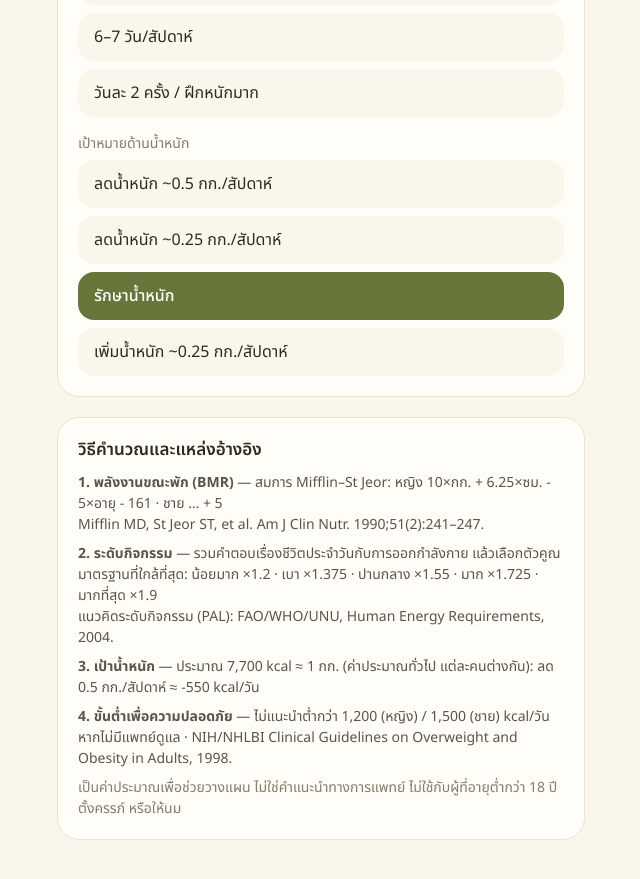
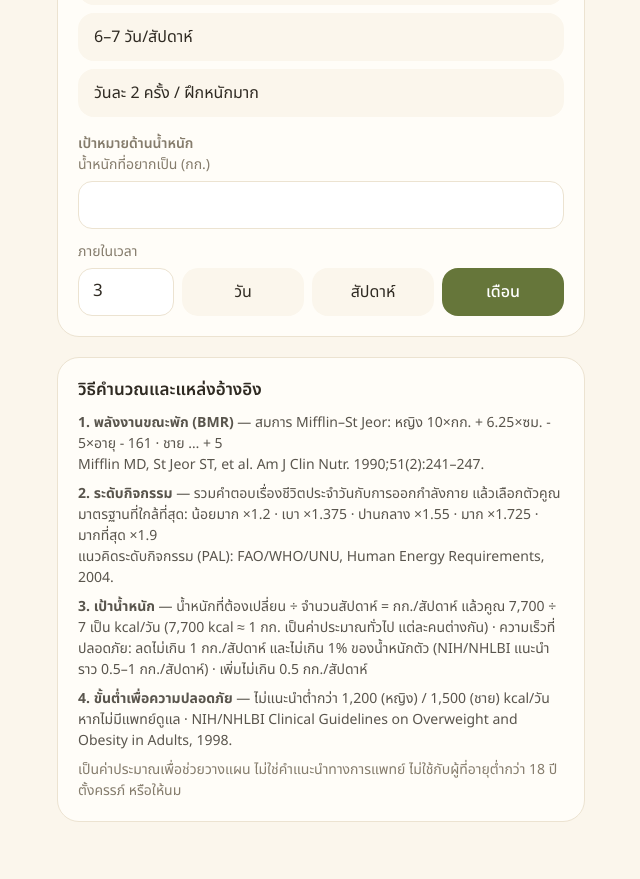
Before and after one commit to yanibabe/yani-food-diary, a Next.js app: page /goals in a window 1280 px wide. Shown: the part 1220-2099 px from the top of the page, without its empty margins (319-959 px from the left). Built offline with nearby package versions, Linux system fonts and the light colour scheme.

Commit message:
Weight goal: target weight + time, with safe-pace cap
Co-Authored-By: Claude Opus 5.5 <noreply@anthropic.com>

```diff
--- a/app/goals/page.tsx
+++ b/app/goals/page.tsx
@@ -5,13 +5,14 @@ import {
   ACTIVITY_LEVELS,
   DAILY_LABEL,
   EXERCISE_LABEL,
-  GOAL_LABEL,
+  UNIT_TH,
   estimateEnergy,
   macroTargets,
 } from "../lib/energy";
+import { shiftDateKey, thaiDateKey, thaiDateLabel } from "../lib/date";
 import { fmtKcal } from "../lib/nutrition";
 import { useStore } from "../lib/store";
-import type { DailyActivity, ExerciseFreq, Goals, Profile, Sex, WeightGoal } from "../lib/types";
+import type { DailyActivity, DurationUnit, ExerciseFreq, Goals, Profile, Sex } from "../lib/types";
 
 const EMPTY: Profile = {
   age: 0,
@@ -20,10 +21,26 @@ const EMPTY: Profile = {
   sex: "female",
   daily: "sitting",
   exercise: "none",
-  goal: "maintain",
+  targetWeightKg: 0,
+  duration: 3,
+  durationUnit: "month",
   pregnant: false,
   breastfeeding: false,
 };
+
+/** Profiles saved before "target weight + time" existed get sensible starting values. */
+function fillProfile(pr: Profile | null): Profile | null {
+  if (!pr) return null;
+  const { targetWeightKg, duration, durationUnit } = pr as Partial<Profile>;
+  return {
+    ...pr,
+    targetWeightKg: targetWeightKg ?? pr.weightKg,
+    duration: duration ?? 3,
+    durationUnit: durationUnit ?? "month",
+  };
+}
+
+const kg = (n: number) => (Math.round(n * 10) / 10).toString();
 
 function Choice<T extends string>({
   value,
@@ -52,6 +69,55 @@ function Choice<T extends string>({
   );
 }
 
+function PlanSummary({
+  p,
+  plan,
+  onUseSafe,
+}: {
+  p: Profile;
+  plan: import("../lib/energy").WeightPlan;
+  onUseSafe: (months: number) => void;
+}) {
+  const today = thaiDateKey();
+  if (plan.direction === "keep") {
+    return (
+      <p className="rounded-2xl bg-paper px-4 py-3 text-[15px]" data-testid="plan-summary">
+        แผน: <b>รักษาน้ำหนัก</b> ไว้ที่ {kg(p.weightKg)} กก.
+      </p>
+    );
+  }
+  const verb = plan.direction === "lose" ? "ลด" : "เพิ่ม";
+  const reachDays = plan.tooFast ? plan.safeWeeks * 7 : plan.days;
+  return (
+    <div className="space-y-2" data-testid="plan-summary">
+      <div className="rounded-2xl bg-paper px-4 py-3 text-[15px]">
+        <div>
+          แผน: <b>{verb} {kg(plan.changeKg)} กก.</b> ({kg(p.weightKg)} → {kg(p.targetWeightKg)} กก.) ภายใน {p.duration} {UNIT_TH[p.durationUnit]}
+        </div>
+        <div className="text-muted">
+          ≈ {kg(plan.usedKgPerWeek)} กก./สัปดาห์ · ถึงเป้าประมาณ {thaiDateLabel(shiftDateKey(today, Math.round(reachDays)))}
+        </div>
+      </div>
+      {plan.tooFast && (
+        <div className="space-y-2 rounded-2xl bg-warn px-4 py-3 text-[15px] text-warn-ink" role="alert">
+          <p>
+            เร็วเกินไปสำหรับร่างกาย: ต้อง{verb} {kg(plan.wantedKgPerWeek)} กก./สัปดาห์ แต่ไม่ควรเกิน {kg(plan.safeMaxKgPerWeek)} กก./สัปดาห์
+            — ควรใช้เวลาอย่างน้อยประมาณ <b>{plan.safeMonths} เดือน</b> ({plan.safeWeeks} สัปดาห์) แอปจึงคำนวณด้วยความเร็วที่ปลอดภัยแทน
+          </p>
+          <button className="btn-soft !min-h-[44px] !bg-paper" onClick={() => onUseSafe(plan.safeMonths)}>
+            เปลี่ยนเป็น {plan.safeMonths} เดือน
+          </button>
+        </div>
+      )}
+      {plan.direction === "lose" && plan.targetBmi < 18.5 && (
+        <p className="rounded-2xl bg-warn px-4 py-3 text-[15px] text-warn-ink" role="alert">
+          น้ำหนักที่อยากเป็นนี้ทำให้ BMI ≈ {kg(plan.targetBmi)} ซึ่งต่ำกว่าเกณฑ์ปกติ (18.5) ควรปรึกษาแพทย์ก่อนตั้งเป้านี้
+        </p>
+      )}
+    </div>
+  );
+}
+
 export default function GoalsPage() {
   const { ready, goals } = useStore();
   if (!ready) return <main className="page" />;
@@ -61,7 +127,7 @@ export default function GoalsPage() {
 function GoalsForm({ goals }: { goals: Goals }) {
   const { setGoals } = useStore();
   const [manual, setManual] = useState<number | null>(goals.targetKcal);
-  const [p, setP] = useState<Profile>(goals.profile ?? EMPTY);
+  const [p, setP] = useState<Profile>(fillProfile(goals.profile) ?? EMPTY);
   const [skip, setSkip] = useState(goals.skippedEstimate);
   const [saved, setSaved] = useState<string | null>(null);
   const set = (patch: Partial<Profile>) => setP((x) => ({ ...x, ...patch }));
@@ -72,9 +138,9 @@ function GoalsForm({ goals }: { goals: Goals }) {
     setManual(goals.targetKcal);
   }
 
-  const filled = p.age > 0 && p.heightCm > 0 && p.weightKg > 0;
+  const filled = p.age > 0 && p.heightCm > 0 && p.weightKg > 0 && p.targetWeightKg > 0;
   const result = useMemo(() => (filled ? estimateEnergy(p) : null), [p, filled]);
-  const profileChanged = JSON.stringify(p) !== JSON.stringify(goals.profile);
+  const profileChanged = JSON.stringify(p) !== JSON.stringify(fillProfile(goals.profile));
   const isNew = result?.ok && (result.suggested !== goals.targetKcal || profileChanged);
   const mt = macroTargets(goals.targetKcal);
 
@@ -186,9 +252,35 @@ function GoalsForm({ goals }: { goals: Goals }) {
               <span className="label">ออกกำลังกายบ่อยแค่ไหน</span>
               <Choice<ExerciseFreq> value={p.exercise} options={EXERCISE_LABEL} onChange={(v) => set({ exercise: v })} />
             </div>
-            <div>
-              <span className="label">เป้าหมายด้านน้ำหนัก</span>
-              <Choice<WeightGoal> value={p.goal} options={GOAL_LABEL} onChange={(v) => set({ goal: v })} />
+            <div className="space-y-3">
+              <span className="label !mb-0 text-[16px] font-semibold text-ink">เป้าหมายด้านน้ำหนัก</span>
+              <div>
+                <label className="label" htmlFor="target-weight">น้ำหนักที่อยากเป็น (กก.)</label>
+                <NumberField id="target-weight" value={p.targetWeightKg || null} onChange={(n) => set({ targetWeightKg: n ?? 0 })} />
+              </div>
+              <div>
+                <label className="label" htmlFor="duration">ภายในเวลา</label>
+                <div className="flex gap-2">
+                  <NumberField id="duration" className="field num !w-24" value={p.duration || null} onChange={(n) => set({ duration: n ?? 0 })} />
+                  <div className="grid flex-1 grid-cols-3 gap-2">
+                    {(["day", "week", "month"] as DurationUnit[]).map((u) => (
+                      <button
+                        key={u}
+                        onClick={() => set({ durationUnit: u })}
+                        aria-pressed={p.durationUnit === u}
+                        className={`min-h-[48px] rounded-2xl text-[16px] ${p.durationUnit === u ? "bg-olive font-medium text-white" : "bg-cream"}`}
+                      >
+                        {UNIT_TH[u]}
+                      </button>
+                    ))}
+                  </div>
+                </div>
+              </div>
+              {p.weightKg > 0 && p.targetWeightKg !== p.weightKg && (
+                <button className="text-[15px] text-olive-dark underline" onClick={() => set({ targetWeightKg: p.weightKg })}>
+                  แค่อยากรักษาน้ำหนักเดิม
+                </button>
+              )}
             </div>
 
             {result && !result.ok && (
@@ -209,6 +301,7 @@ function GoalsForm({ goals }: { goals: Goals }) {
                     <div className="text-[13px] text-muted">kcal/วัน</div>
                   </div>
                 </div>
+                <PlanSummary p={p} plan={result.plan} onUseSafe={(m) => set({ duration: m, durationUnit: "month" })} />
                 <p className="text-[15px]">
                   ระดับกิจกรรมที่ใช้: <b>{result.level.label}</b> (×{result.level.factor}) — {result.level.description}
                 </p>
@@ -235,7 +328,7 @@ function GoalsForm({ goals }: { goals: Goals }) {
                     >
                       ใช้ {fmtKcal(result.suggested)} kcal เป็นเป้า
                     </button>
-                    <button className="btn-soft" onClick={() => setP(goals.profile ?? EMPTY)}>ยังไม่ใช้</button>
+                    <button className="btn-soft" onClick={() => setP(fillProfile(goals.profile) ?? EMPTY)}>ยังไม่ใช้</button>
                   </div>
                 ) : (
                   <p className="text-center text-[14px] text-olive-dark">เป้าที่ใช้อยู่ตรงกับผลคำนวณนี้แล้ว</p>
@@ -254,7 +347,7 @@ function GoalsForm({ goals }: { goals: Goals }) {
         <p><b>2. ระดับกิจกรรม</b> — รวมคำตอบเรื่องชีวิตประจำวันกับการออกกำลังกาย แล้วเลือกตัวคูณมาตรฐานที่ใกล้ที่สุด:{" "}
           {ACTIVITY_LEVELS.map((l) => `${l.label} ×${l.factor}`).join(" · ")}<br />
           แนวคิดระดับกิจกรรม (PAL): FAO/WHO/UNU, Human Energy Requirements, 2004.</p>
-        <p><b>3. เป้าน้ำหนัก</b> — ประมาณ 7,700 kcal ≈ 1 กก. (ค่าประมาณทั่วไป แต่ละคนต่างกัน): ลด 0.5 กก./สัปดาห์ ≈ −550 kcal/วัน</p>
+        <p><b>3. เป้าน้ำหนัก</b> — น้ำหนักที่ต้องเปลี่ยน ÷ จำนวนสัปดาห์ = กก./สัปดาห์ แล้วคูณ 7,700 ÷ 7 เป็น kcal/วัน (7,700 kcal ≈ 1 กก. เป็นค่าประมาณทั่วไป แต่ละคนต่างกัน) · ความเร็วที่ปลอดภัย: ลดไม่เกิน 1 กก./สัปดาห์ และไม่เกิน 1% ของน้ำหนักตัว (NIH/NHLBI แนะนำราว 0.5–1 กก./สัปดาห์) · เพิ่มไม่เกิน 0.5 กก./สัปดาห์</p>
         <p><b>4. ขั้นต่ำเพื่อความปลอดภัย</b> — ไม่แนะนำต่ำกว่า 1,200 (หญิง) / 1,500 (ชาย) kcal/วัน หากไม่มีแพทย์ดูแล · NIH/NHLBI Clinical Guidelines on Overweight and Obesity in Adults, 1998.</p>
         <p className="text-muted">เป็นค่าประมาณเพื่อช่วยวางแผน ไม่ใช่คำแนะนำทางการแพทย์ ไม่ใช้กับผู้ที่อายุต่ำกว่า 18 ปี ตั้งครรภ์ หรือให้นม</p>
       </section>
--- a/app/lib/energy.ts
+++ b/app/lib/energy.ts
@@ -15,9 +15,13 @@
 //    Exercise frequency picks the standard level; daily life (on your feet,
 //    heavy work) moves it up. The app always shows which level it used.
 //
-// 3) Weight goal: about 7,700 kcal ≈ 1 kg body weight (a common rule of
-//    thumb; real change varies person to person).
-//    0.25 kg/week ≈ 275 kcal/day, 0.5 kg/week ≈ 550 kcal/day.
+// 3) Weight goal: the user gives a target weight and a time (days/weeks/
+//    months). Pace = kg ÷ weeks; kcal/day change = pace × 7,700 ÷ 7
+//    (about 7,700 kcal ≈ 1 kg — a common rule of thumb; real change varies).
+//    Safe pace limits for the suggestion: lose at most 1 kg/week AND at most
+//    1% of body weight per week (NIH/NHLBI 1998 recommends ~0.5–1 kg/week);
+//    gain at most 0.5 kg/week. If the chosen time is too short, the app uses
+//    the safe pace and says how long it would really take.
 //
 // 4) Safety floor for the suggestion: not below 1,200 kcal (female) or
 //    1,500 kcal (male) without medical supervision — from NIH/NHLBI
@@ -27,7 +31,7 @@
 // Not for: under 18, pregnant, or breastfeeding. Those people can still set
 // their own target by hand.
 
-import type { DailyActivity, ExerciseFreq, Profile, WeightGoal } from "./types.ts";
+import type { DailyActivity, DurationUnit, ExerciseFreq, Profile } from "./types.ts";
 
 export const DAILY_LABEL: Record<DailyActivity, string> = {
   sitting: "นั่งทำงาน/นั่งเป็นส่วนใหญ่",
@@ -76,18 +80,62 @@ export function activityLevel(daily: DailyActivity, exercise: ExerciseFreq): Act
   return ACTIVITY_LEVELS[Math.min(4, idx)];
 }
 
-export const GOAL_LABEL: Record<WeightGoal, string> = {
-  "lose-0.5": "ลดน้ำหนัก ~0.5 กก./สัปดาห์",
-  "lose-0.25": "ลดน้ำหนัก ~0.25 กก./สัปดาห์",
-  maintain: "รักษาน้ำหนัก",
-  "gain-0.25": "เพิ่มน้ำหนัก ~0.25 กก./สัปดาห์",
+export const UNIT_TH: Record<DurationUnit, string> = { day: "วัน", week: "สัปดาห์", month: "เดือน" };
+
+/** ~7,700 kcal ≈ 1 kg of body weight (rule of thumb). */
+export const KCAL_PER_KG = 7700;
+/** Safe pace limits used for the suggestion. */
+export const MAX_LOSS_KG_PER_WEEK = 1;
+export const MAX_LOSS_PCT_PER_WEEK = 0.01; // 1% of body weight per week
+export const MAX_GAIN_KG_PER_WEEK = 0.5;
+/** Within this many kg of the target counts as "keep my weight". */
+const SAME_WEIGHT_KG = 0.3;
+
+export function durationDays(n: number, unit: DurationUnit): number {
+  return unit === "day" ? n : unit === "week" ? n * 7 : n * 30.44;
+}
+
+export type WeightPlan = {
+  direction: "lose" | "gain" | "keep";
+  changeKg: number; // positive number of kg to lose or gain
+  days: number;
+  wantedKgPerWeek: number; // pace the user asked for
+  safeMaxKgPerWeek: number;
+  usedKgPerWeek: number; // pace the suggestion actually uses
+  tooFast: boolean;
+  /** Shortest safe time, in whole weeks and months (rounded up). */
+  safeWeeks: number;
+  safeMonths: number;
+  dailyDelta: number; // kcal/day added to maintenance (negative = eat less)
+  targetBmi: number;
 };
-export const GOAL_DELTA: Record<WeightGoal, number> = {
-  "lose-0.5": -550,
-  "lose-0.25": -275,
-  maintain: 0,
-  "gain-0.25": 275,
-};
+
+/** Turn "reach X kg within N days/weeks/months" into a kcal/day change. */
+export function weightPlan(p: Profile): WeightPlan {
+  const target = p.targetWeightKg > 0 ? p.targetWeightKg : p.weightKg;
+  const diff = target - p.weightKg;
+  const days = Math.max(1, durationDays(p.duration > 0 ? p.duration : 1, p.durationUnit));
+  const targetBmi = target / (p.heightCm / 100) ** 2;
+  if (Math.abs(diff) < SAME_WEIGHT_KG) {
+    return {
+      direction: "keep", changeKg: 0, days, wantedKgPerWeek: 0, safeMaxKgPerWeek: 0,
+      usedKgPerWeek: 0, tooFast: false, safeWeeks: 0, safeMonths: 0, dailyDelta: 0, targetBmi,
+    };
+  }
+  const direction = diff < 0 ? "lose" : "gain";
+  const changeKg = Math.abs(diff);
+  const wantedKgPerWeek = changeKg / (days / 7);
+  const safeMaxKgPerWeek =
+    direction === "lose"
+      ? Math.min(MAX_LOSS_KG_PER_WEEK, MAX_LOSS_PCT_PER_WEEK * p.weightKg)
+      : MAX_GAIN_KG_PER_WEEK;
+  const tooFast = wantedKgPerWeek > safeMaxKgPerWeek + 1e-9;
+  const usedKgPerWeek = Math.min(wantedKgPerWeek, safeMaxKgPerWeek);
+  const safeWeeks = Math.ceil(changeKg / safeMaxKgPerWeek);
+  const safeMonths = Math.ceil((changeKg / safeMaxKgPerWeek) * 7 / 30.44);
+  const dailyDelta = ((direction === "lose" ? -1 : 1) * usedKgPerWeek * KCAL_PER_KG) / 7;
+  return { direction, changeKg, days, wantedKgPerWeek, safeMaxKgPerWeek, usedKgPerWeek, tooFast, safeWeeks, safeMonths, dailyDelta, targetBmi };
+}
 
 export type EnergyResult =
   | {
@@ -98,6 +146,7 @@ export type EnergyResult =
       suggested: number;
       floor: number;
       floorApplied: boolean;
+      plan: WeightPlan;
       steps: string[];
     }
   | { ok: false; reason: "not-adult" | "pregnant" | "breastfeeding" | "invalid"; message: string };
@@ -106,12 +155,19 @@ export function validateProfile(p: Profile): string | null {
   if (!(p.age >= 18 && p.age <= 100)) return "อายุควรอยู่ระหว่าง 18–100 ปี";
   if (!(p.heightCm >= 120 && p.heightCm <= 230)) return "ส่วนสูงควรอยู่ระหว่าง 120–230 ซม.";
   if (!(p.weightKg >= 30 && p.weightKg <= 300)) return "น้ำหนักควรอยู่ระหว่าง 30–300 กก.";
+  if (!(p.targetWeightKg >= 30 && p.targetWeightKg <= 300)) return "น้ำหนักที่อยากเป็นควรอยู่ระหว่าง 30–300 กก.";
+  if (Math.abs(p.targetWeightKg - p.weightKg) >= SAME_WEIGHT_KG) {
+    if (!(p.duration > 0)) return "ใส่ระยะเวลาที่อยากให้ถึงเป้า";
+    if (durationDays(p.duration, p.durationUnit) > 1100) return "ระยะเวลาไม่ควรเกินประมาณ 3 ปี";
+  }
   return null;
 }
 
 export function bmrMifflin(sex: "female" | "male", kg: number, cm: number, age: number): number {
   return 10 * kg + 6.25 * cm - 5 * age + (sex === "male" ? 5 : -161);
 }
+
+const fmt1 = (n: number) => (Math.round(n * 100) / 100).toString();
 
 export function estimateEnergy(p: Profile): EnergyResult {
   if (p.age > 0 && p.age < 18)
@@ -138,27 +194,31 @@ export function estimateEnergy(p: Profile): EnergyResult {
   const bmr = bmrMifflin(p.sex, p.weightKg, p.heightCm, p.age);
   const level = activityLevel(p.daily, p.exercise);
   const maintenance = bmr * level.factor;
+  const plan = weightPlan(p);
   const floor = p.sex === "male" ? 1500 : 1200;
-  const raw = maintenance + GOAL_DELTA[p.goal];
+  const raw = maintenance + plan.dailyDelta;
   const floorApplied = raw < floor;
   const suggested = Math.round(Math.max(raw, floor) / 10) * 10;
   const sexTerm = p.sex === "male" ? "+ 5" : "− 161";
   const steps = [
     `BMR = 10 × ${p.weightKg} + 6.25 × ${p.heightCm} − 5 × ${p.age} ${sexTerm} = ${Math.round(bmr)} kcal`,
     `ระดับกิจกรรม "${level.label}" × ${level.factor} → รักษาน้ำหนัก ≈ ${Math.round(maintenance)} kcal/วัน`,
-    `${GOAL_LABEL[p.goal]} (${GOAL_DELTA[p.goal] >= 0 ? "+" : "−"}${Math.abs(GOAL_DELTA[p.goal])}) → ${Math.round(raw)} kcal/วัน`,
   ];
+  if (plan.direction === "keep") {
+    steps.push(`เป้าหมายคือรักษาน้ำหนัก (+0) → ${Math.round(raw)} kcal/วัน`);
+  } else {
+    const verb = plan.direction === "lose" ? "ลด" : "เพิ่ม";
+    steps.push(
+      `${verb} ${fmt1(plan.changeKg)} กก. ใน ${p.duration} ${UNIT_TH[p.durationUnit]} ≈ ${fmt1(plan.wantedKgPerWeek)} กก./สัปดาห์`,
+    );
+    if (plan.tooFast)
+      steps.push(`เร็วเกินไป ใช้ความเร็วที่ปลอดภัย ${fmt1(plan.usedKgPerWeek)} กก./สัปดาห์ แทน`);
+    steps.push(
+      `${fmt1(plan.usedKgPerWeek)} กก./สัปดาห์ × 7,700 ÷ 7 ≈ ${plan.dailyDelta >= 0 ? "+" : "−"}${Math.round(Math.abs(plan.dailyDelta))} kcal/วัน → ${Math.round(raw)} kcal/วัน`,
+    );
+  }
   if (floorApplied) steps.push(`ปรับขึ้นเป็นขั้นต่ำ ${floor} kcal/วัน เพื่อความปลอดภัย`);
-  return {
-    ok: true,
-    bmr,
-    level,
-    maintenance: Math.round(maintenance),
-    suggested,
-    floor,
-    floorApplied,
-    steps,
-  };
+  return { ok: true, bmr, level, maintenance: Math.round(maintenance), suggested, floor, floorApplied, plan, steps };
 }
 
 /** Simple default split so the macro cards have a target: 20% P / 50% C / 30% F. */
```
Also changed, not shown: app/lib/types.ts (+5 -2 lines), 2 other files (tests, documents, lock files or other folders).
